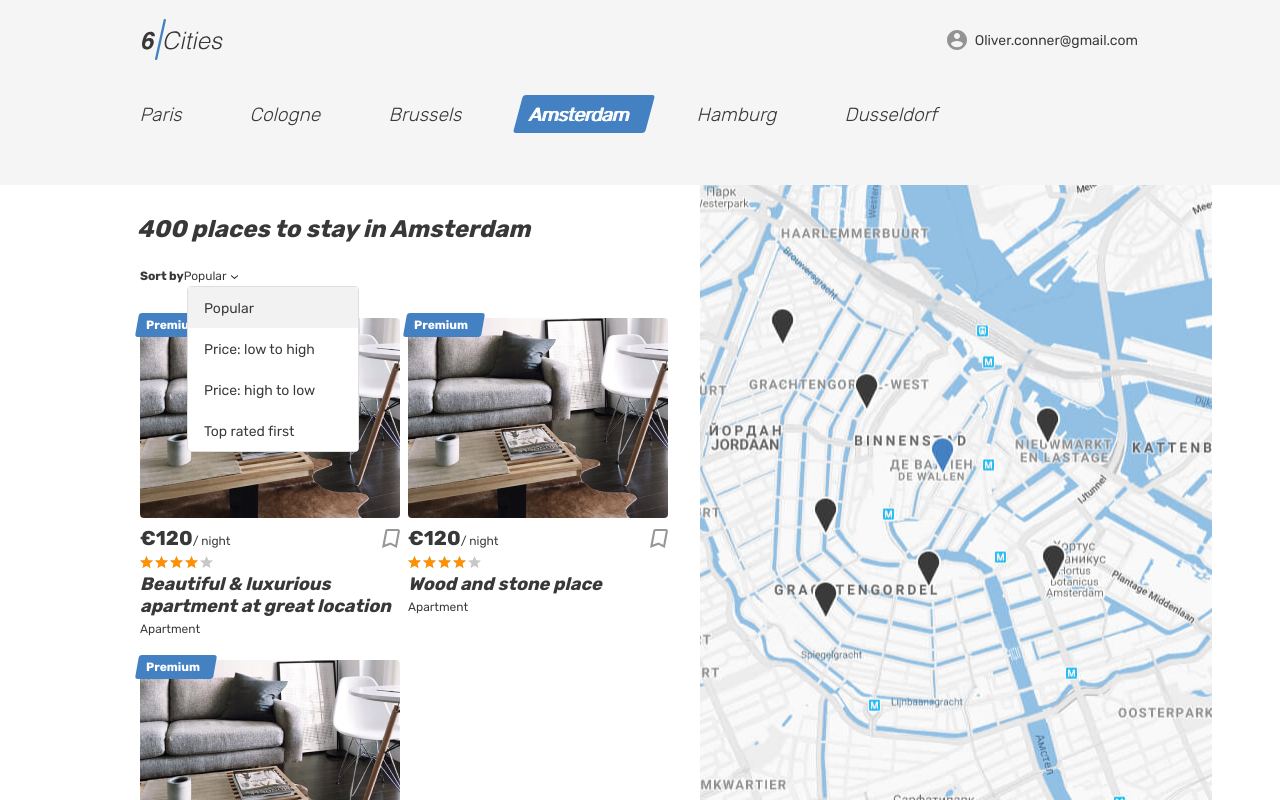
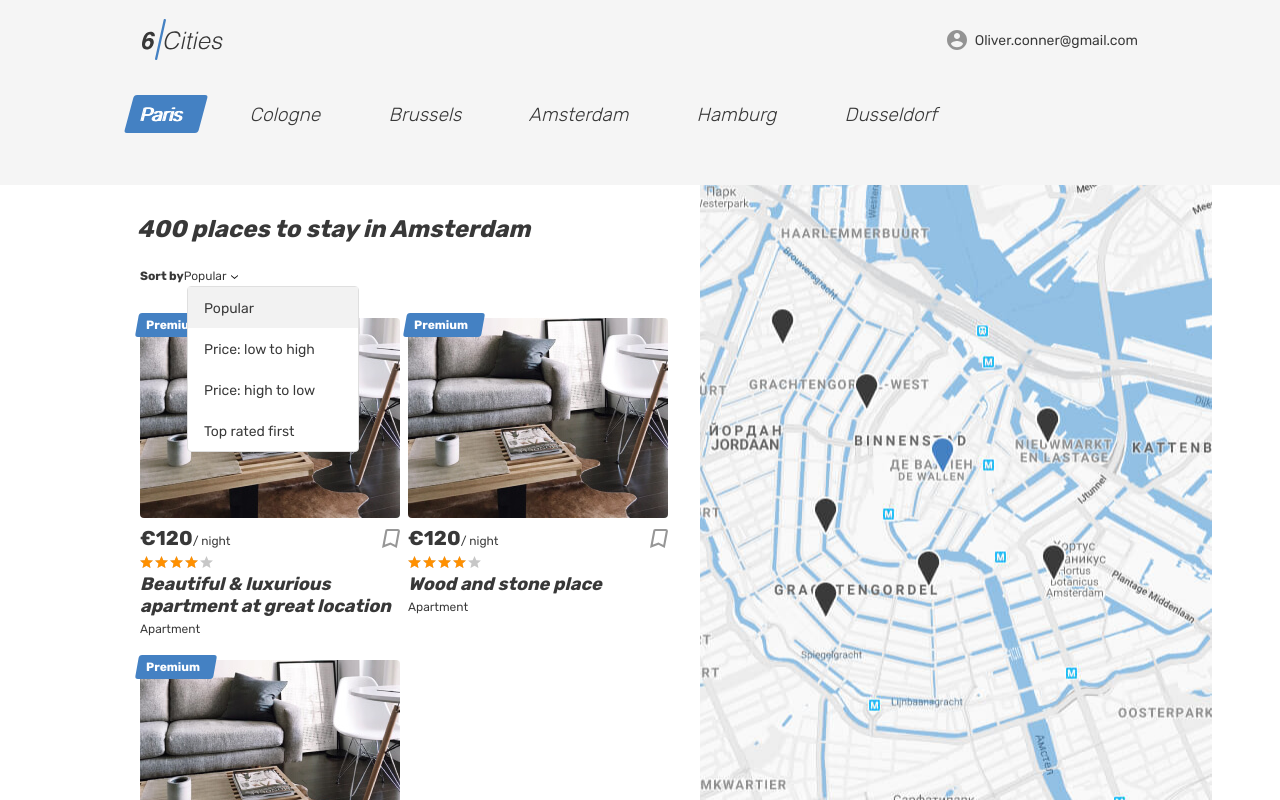
Before and after one commit to Shaktyka/six-cities-4, a React app: page / in a window 1280 px wide. Built offline with nearby package versions, Linux system fonts and the light colour scheme.

Commit message:
Добавляет компоненты Tabs и TabItem

```diff
--- /dev/null
+++ b/src/components/tab-item/tab-item.jsx
@@ -0,0 +1,15 @@
+import React from 'react';
+
+const TabItem = ({location, isActive}) => {
+  const classForActiveTab = isActive ? `tabs__item--active` : ``;
+
+  return (
+    <li className="locations__item">
+      <a className={`locations__item-link tabs__item ${classForActiveTab}`} href="#">
+        <span>{location}</span>
+      </a>
+    </li>
+  );
+};
+
+export default TabItem;
--- a/src/components/tabs/tabs.jsx
+++ b/src/components/tabs/tabs.jsx
@@ -1,43 +1,28 @@
 import React from 'react';
+import TabItem from '../tab-item/tab-item.jsx';
+
+const TABS = [`Paris`, `Cologne`, `Brussels`, `Amsterdam`, `Hamburg`, `Dusseldorf`];
+const ACTIVE_TAB = TABS[0];
 
 const Tabs = () => {
+
   return (
     <div className="tabs">
-          <section className="locations container">
-            <ul className="locations__list tabs__list">
-              <li className="locations__item">
-                <a className="locations__item-link tabs__item" href="#">
-                  <span>Paris</span>
-                </a>
-              </li>
-              <li className="locations__item">
-                <a className="locations__item-link tabs__item" href="#">
-                  <span>Cologne</span>
-                </a>
-              </li>
-              <li className="locations__item">
-                <a className="locations__item-link tabs__item" href="#">
-                  <span>Brussels</span>
-                </a>
-              </li>
-              <li className="locations__item">
-                <a className="locations__item-link tabs__item tabs__item--active">
-                  <span>Amsterdam</span>
-                </a>
-              </li>
-              <li className="locations__item">
-                <a className="locations__item-link tabs__item" href="#">
-                  <span>Hamburg</span>
-                </a>
-              </li>
-              <li className="locations__item">
-                <a className="locations__item-link tabs__item" href="#">
-                  <span>Dusseldorf</span>
-                </a>
-              </li>
-            </ul>
-          </section>
-        </div>
+      <section className="locations container">
+        <ul className="locations__list tabs__list">
+          {
+            TABS.map((tab, i) => {
+              const isActive = tab === ACTIVE_TAB ? true : false;
+              return (<TabItem
+                key={i}
+                location={tab}
+                isActive={isActive}
+              />);
+            })
+          }
+        </ul>
+      </section>
+    </div>
   );
 };
 
```
Also changed, not shown: src/components/card/card.jsx (indentation only), src/components/header/header.jsx (indentation only).
